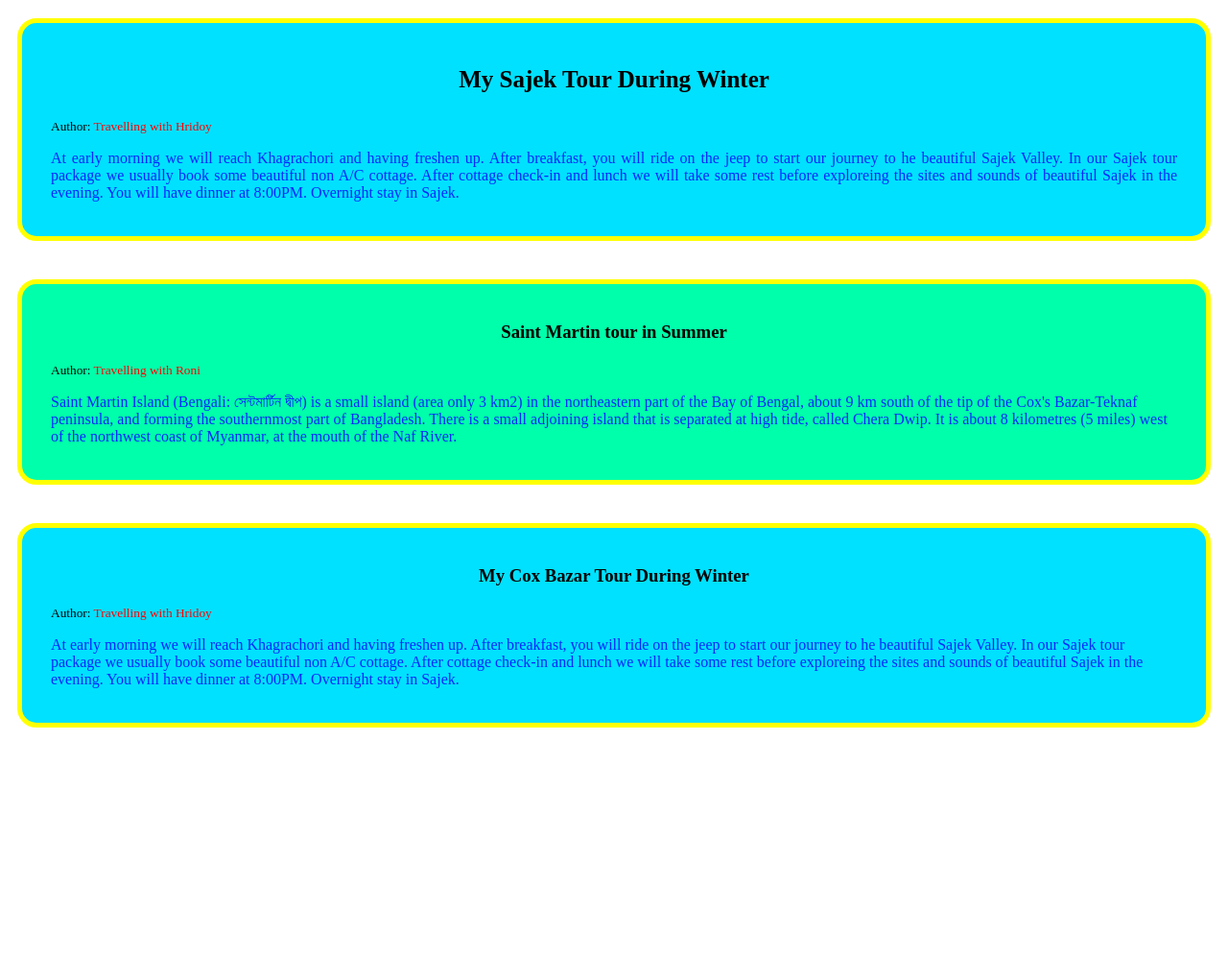
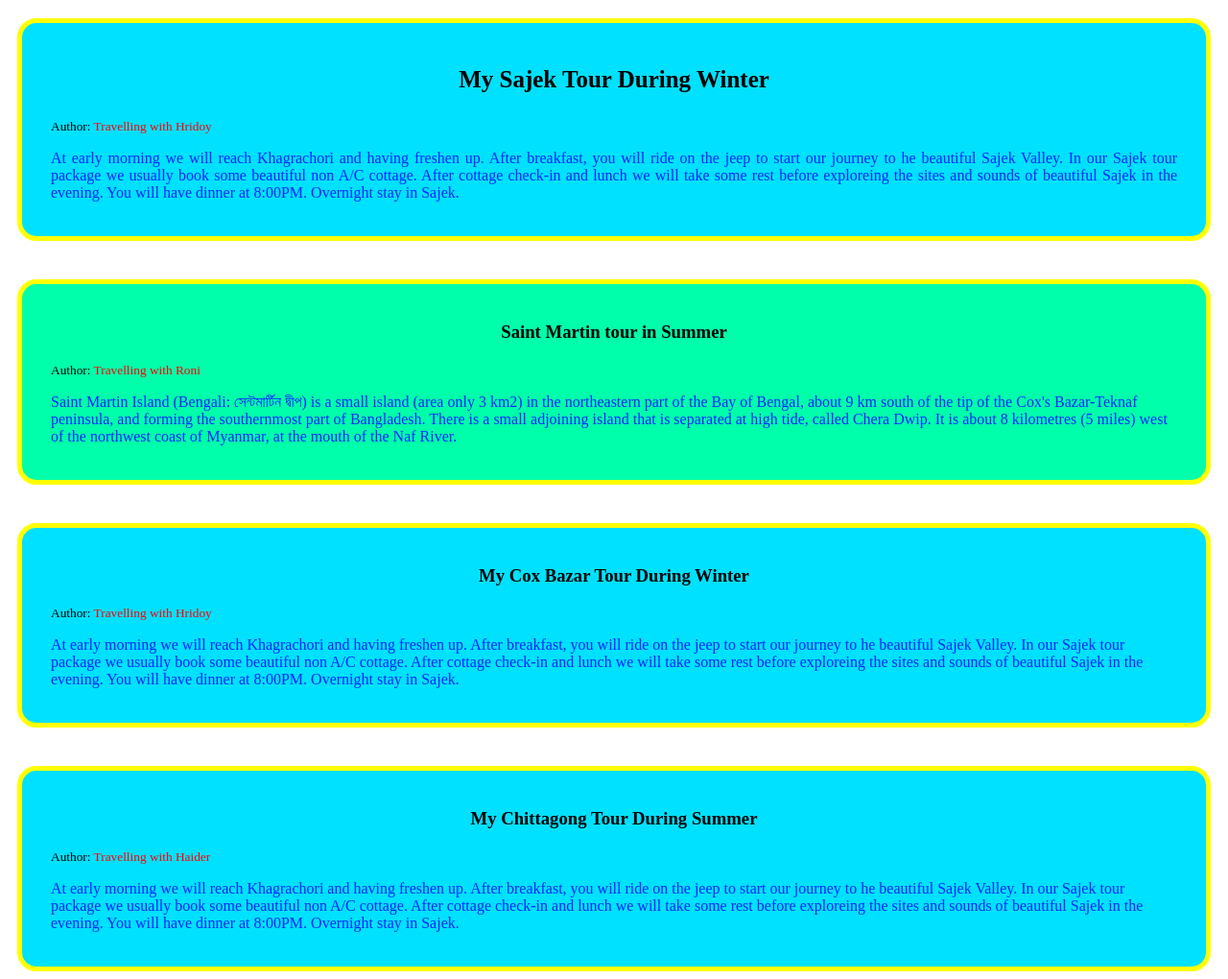
Before and after one commit to Hridoy8132/My-Blog, a plain HTML site: page my-blog2.html in a window 1280 px wide. Shown: the part 79-1099 px from the top of the page at 96% size. Before the commit the page ends 845 px from the top, so only its background shows below. Drawn offline with Linux system fonts and the light colour scheme.

Commit message:
Addding another one

```diff
--- a/my-blog2.html
+++ b/my-blog2.html
@@ -88,5 +88,18 @@
 
     </div>
 
+
+    <div class="blog">
+
+      <h3 style="text-align: center;"> My Chittagong Tour During Summer </h3>
+      <small> Author: <span> Travelling with Haider  </span> </small>
+
+      <p> At early morning we will reach Khagrachori and having freshen up. After breakfast, you will ride on the jeep to start our journey to he beautiful Sajek Valley. In our Sajek tour package we usually book some beautiful non A/C cottage. After cottage check-in and lunch we will take some rest before exploreing the sites and sounds of beautiful Sajek in the evening. You will have dinner at 8:00PM.  Overnight stay in Sajek.
+
+       </p>
+
+
+      </div>
+
 </body>
 </html>
```
